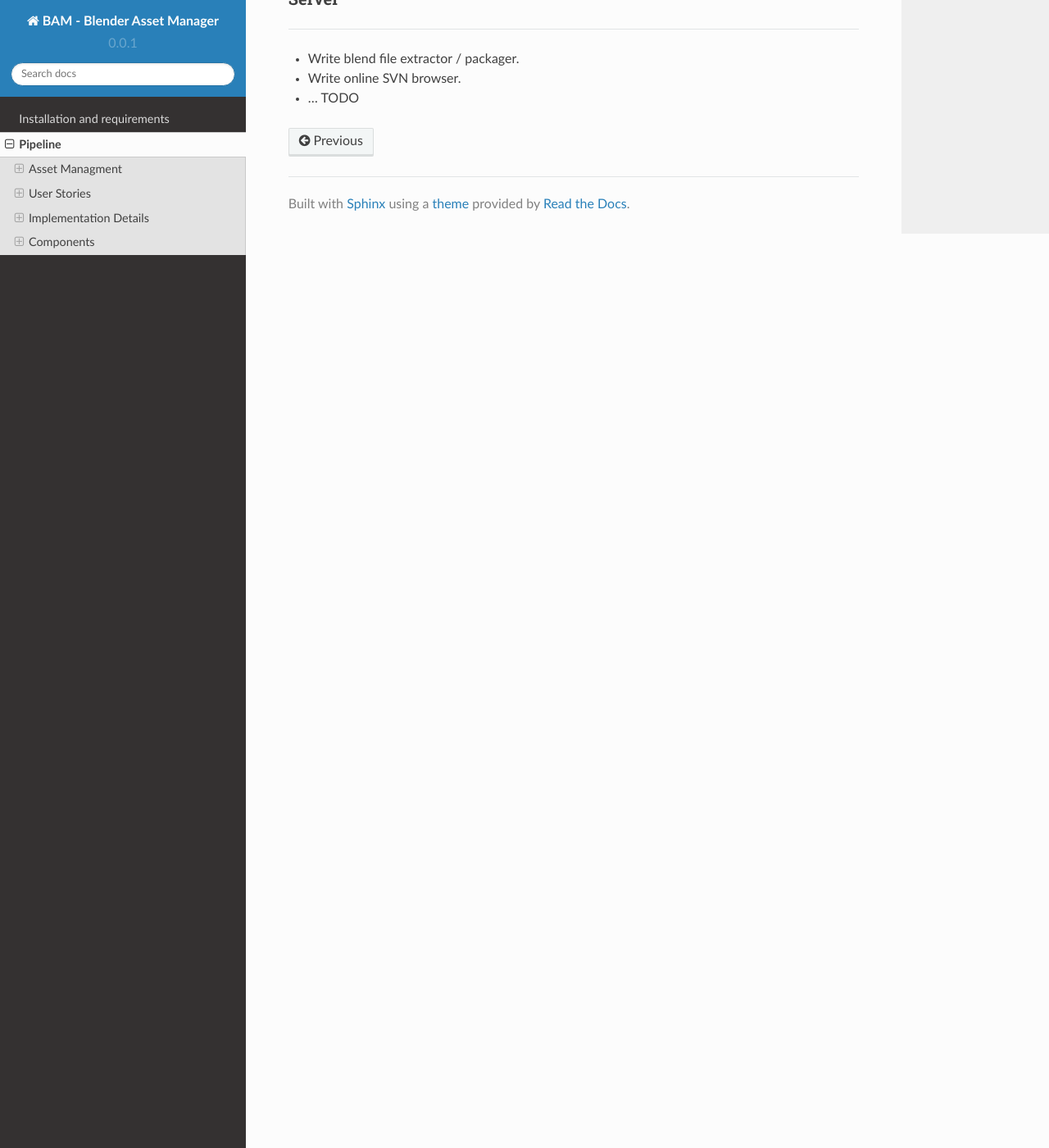
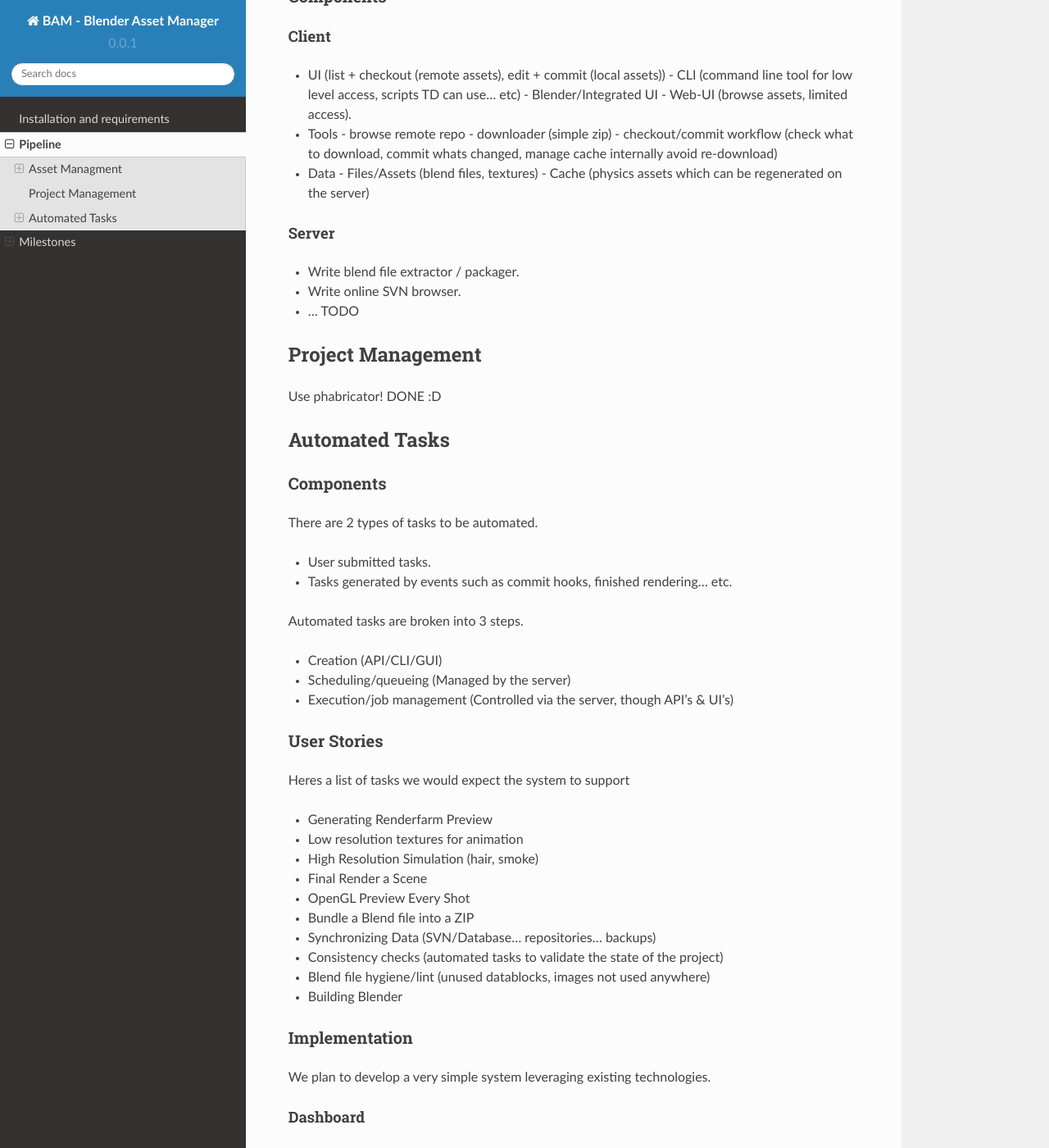
Before and after one commit to EVMosaic/BAM, a Sphinx documentation site: the page built from docs/source/design/planning.rst, in a window 1280 px wide and 1400 px high, scrolled down 3375 px. Shown: the whole window at 82% size. Built offline with Sphinx 7.4.7 and the Read the Docs theme 2.0.0, drawn with Linux system fonts in a browser that asks for light colours; some of the changed text lies outside the part shown.

Commit message:
initial planning document (mostly) done

```diff
--- a/docs/source/design/planning.rst
+++ b/docs/source/design/planning.rst
@@ -1,18 +1,35 @@
 
-###########
+%%%%%%%%%%%
   Pipeline
-###########
+%%%%%%%%%%%
 
 **The Story Tool**
 
 *This is the over arching goal of the project.*
 
-- Asset Management
-- Project Management
-- Automated Tasks
+- Asset Management *Manage Files & Content*
+- Project Management *Manage People & Tasks*
+- Automated Tasks *Manage Geneated Content*
 
-Asset Managment
-===============
+
+.. note::
+
+   Design Goals
+
+   ...this is a tool, not a framework,
+   for anyone making animation(s) with Blender.
+
+
+- Handle multiple projects.
+- Foresee use of other tools (as well as Blender), in the work-flow.
+- Support multi-site/distributed work-flow.
+- Support **some** of the functionality in the Blender-Cloud.
+- Design to **allow** for swappable modular components, even if we end up sticking with single technologies.
+
+
+##################
+  Asset Managment
+##################
 
 - Assets <-> Users
   - Revisions
@@ -20,17 +37,17 @@
 
 
 Architecture Overview
----------------------
+=====================
 
 Server
-^^^^^^
+------
 
 - File asset
 - Tools (blend file packer, evaluate sequencer, visualize deps, automated tasks ...)
 - Public API (web service), *communicates with client.*
 
 Client
-^^^^^^
+------
 
 - Interface GUI/CLI (Blender/Web-UI also)
 - Tools (manage files on the client, cache.)
@@ -174,9 +191,146 @@
 Server
 ------
 
-
------
-
 - Write blend file extractor / packager.
 - Write online SVN browser.
 - ... TODO
+
+
+#####################
+  Project Management
+#####################
+
+Use phabricator! DONE :D
+
+
+##################
+  Automated Tasks
+##################
+
+
+Components
+==========
+
+There are 2 types of tasks to be automated.
+
+* User submitted tasks.
+* Tasks generated by events such as commit hooks, finished rendering... etc.
+
+Automated tasks are broken into 3 steps.
+
+* Creation (API/CLI/GUI)
+* Scheduling/queueing (Managed by the server)
+* Execution/job management (Controlled via the server, though API's & UI's)
+
+
+User Stories
+============
+
+Heres a list of tasks we would expect the system to support
+
+- Generating Renderfarm Preview
+- Low resolution textures for animation
+- High Resolution Simulation (hair, smoke)
+- Final Render a Scene
+- OpenGL Preview Every Shot
+- Bundle a Blend file into a ZIP
+- Synchronizing Data (SVN/Database... repositories... backups)
+- Consistency checks (automated tasks to validate the state of the project)
+- Blend file hygiene/lint (unused datablocks, images not used anywhere)
+- Building Blender
+
+
+Implementation
+==============
+
+We plan to develop a very simple system leveraging existing technologies.
+
+
+Dashboard
+---------
+
+UI (web based), allows manual creation of tasks.
+
+
+Server
+------
+
+Backend connected to database and scheduler, managing & assigning jobs to workers.
+
+
+Worker
+------
+
+Simple client, exposes control of the machine via an API.
+
+
+
+%%%%%%%%%%%%%
+  Milestones
+%%%%%%%%%%%%%
+
+
+######################
+Minimum Viable Product
+######################
+
+Get existing project migrated to asset manager as soon as possible.
+
+- No Client-side-SVN.
+- Checkout/Commit assets.
+- Basic UI.
+- ZIP file access (as an example, users wouldn't have to notice)
+- Testing (basic testing framework)
+
+
+###########
+Performance
+###########
+
+- Parallel downloads
+- Cache (avoid re-downloading files)
+
+
+#########
+Interface
+#########
+
+- BAM project definition.
+- Blender Addon (UI for performing basic actions)
+- *Maybe* extend GUI client.
+- Web UI
+- Download Zipfiles
+
+
+###############
+Scaling/Project
+###############
+
+- Consistency checks (correct library linking)
+
+
+#####################
+Basic Automated Tasks
+#####################
+
+- Generated Previews (basic automated tasks hooked up to asset manager)
+- Baking (physics)
+- Web UI (create/view/manage jobs)
+
+
+##########
+Story Tool
+##########
+
+- Establish connection between sequencer and 'shot' assets *(abstract concept)*
+- Integrate into Addon
+- Connect automated tasks on edit updates, (sync sequence with short assets)
+- Expose the edit outside of Blender *(web based UI, reviews, comment, feedback, tasks...)*
+
+
+##################
+Project Management
+##################
+
+- Web UI
+- Connect basic communication tools to assets, commits.
```
